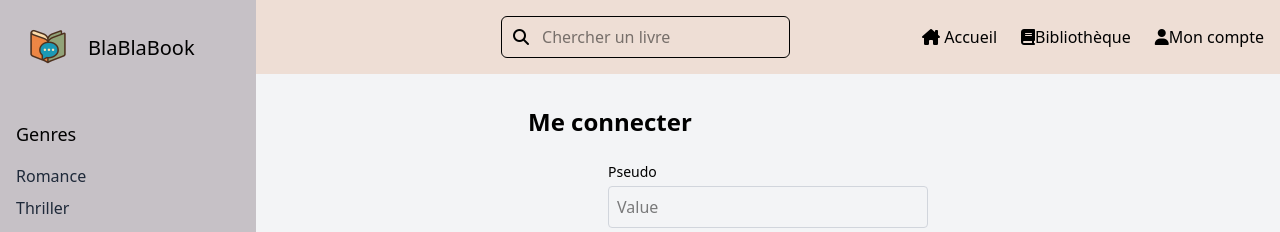
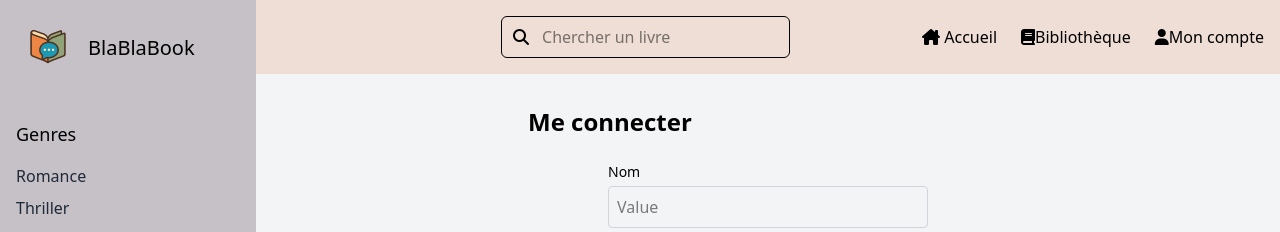
Before and after one commit to Mickael-Bourdet/blabla-book, a React (Vite) app in the folder front/: page /auth in a window 1280 px wide. Shown: the top 232 px of the page. Built offline with nearby package versions, Linux system fonts and the light colour scheme.

Commit message:
update: non-unique ID correction

```diff
--- a/front/src/components/authentication/Login.tsx
+++ b/front/src/components/authentication/Login.tsx
@@ -4,19 +4,19 @@ const Login = () => {
   return (
     <AuthForm title="Me connecter">
       <div className="mb-4">
-        <label htmlFor="pseudo" className="block mb-1 text-sm">Pseudo</label>
+        <label htmlFor="loginName" className="block mb-1 text-sm">Nom</label>
         <input
           type="text"
-          id="pseudo"
+          id="loginName"
           className="w-full border border-gray-300 p-2 rounded focus:outline-none"
           placeholder="Value"
         />
       </div>
       <div className="mb-6">
-        <label htmlFor="password" className="block mb-1 text-sm">Mot de passe</label>
+        <label htmlFor="loginPassword" className="block mb-1 text-sm">Mot de passe</label>
         <input
           type="password"
-          id="password"
+          id="loginPassword"
           className="w-full border border-gray-300 p-2 rounded focus:outline-none"
           placeholder="Value"
         />
--- a/front/src/components/authentication/Register.tsx
+++ b/front/src/components/authentication/Register.tsx
@@ -11,10 +11,10 @@ const Register = ({ data, onChange, onSubmit }: IRegisterProps) => {
   return (
     <AuthForm title="M'inscrire">
       <div className="mb-4">
-        <label htmlFor="Name" className="block mb-1 text-sm">Nom</label>
+        <label htmlFor="registerName" className="block mb-1 text-sm">Nom</label>
         <input
           type="text"
-          id="Name"
+          id="registerName"
           value={data.name}
           onChange={(e) => onChange({ ...data, name: e.target.value })}
           className="w-full border border-gray-300 p-2 rounded focus:outline-none"
@@ -33,10 +33,10 @@ const Register = ({ data, onChange, onSubmit }: IRegisterProps) => {
         />
       </div>
       <div className="mb-4">
-        <label htmlFor="password" className="block mb-1 text-sm">Mot de passe</label>
+        <label htmlFor="registerPassword" className="block mb-1 text-sm">Mot de passe</label>
         <input
           type="password"
-          id="password"
+          id="registerPassword"
           value={data.password}
           onChange={(e) => onChange({ ...data, password: e.target.value })}
           className="w-full border border-gray-300 p-2 rounded focus:outline-none"
```
